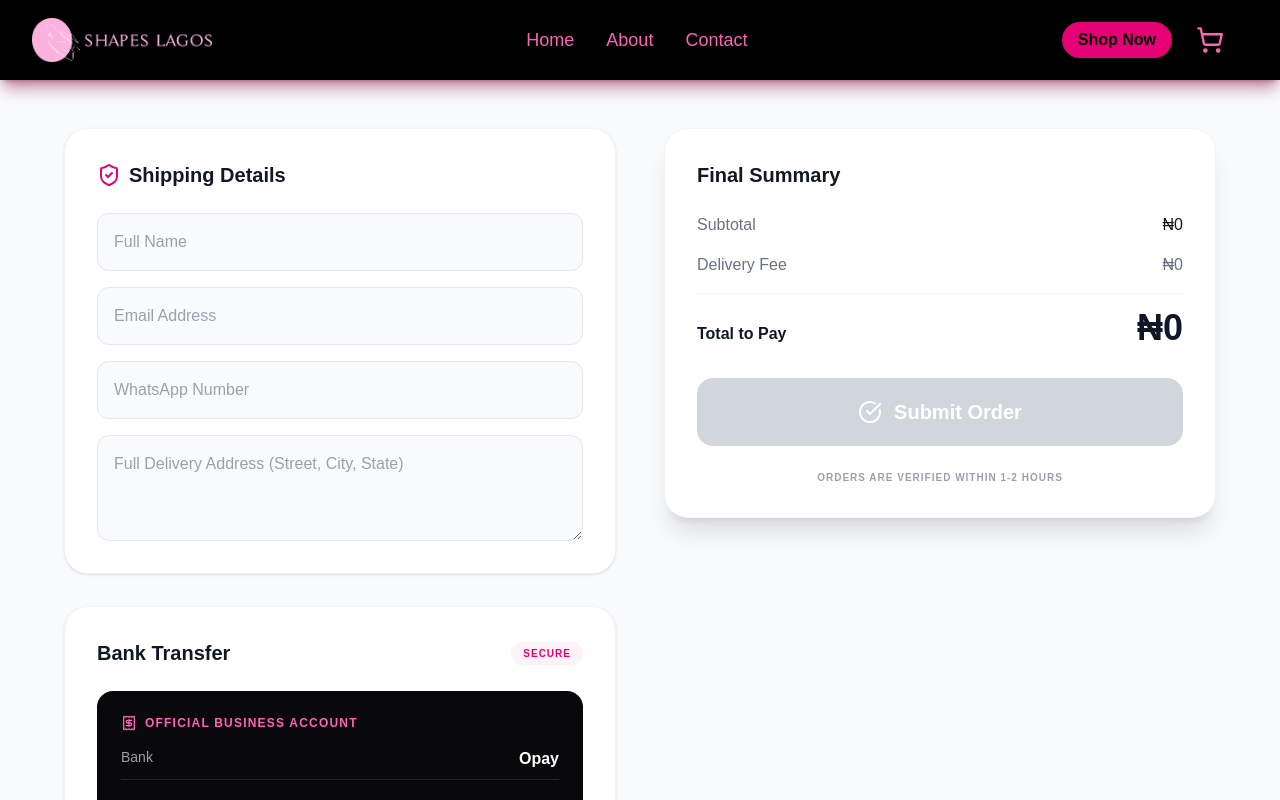
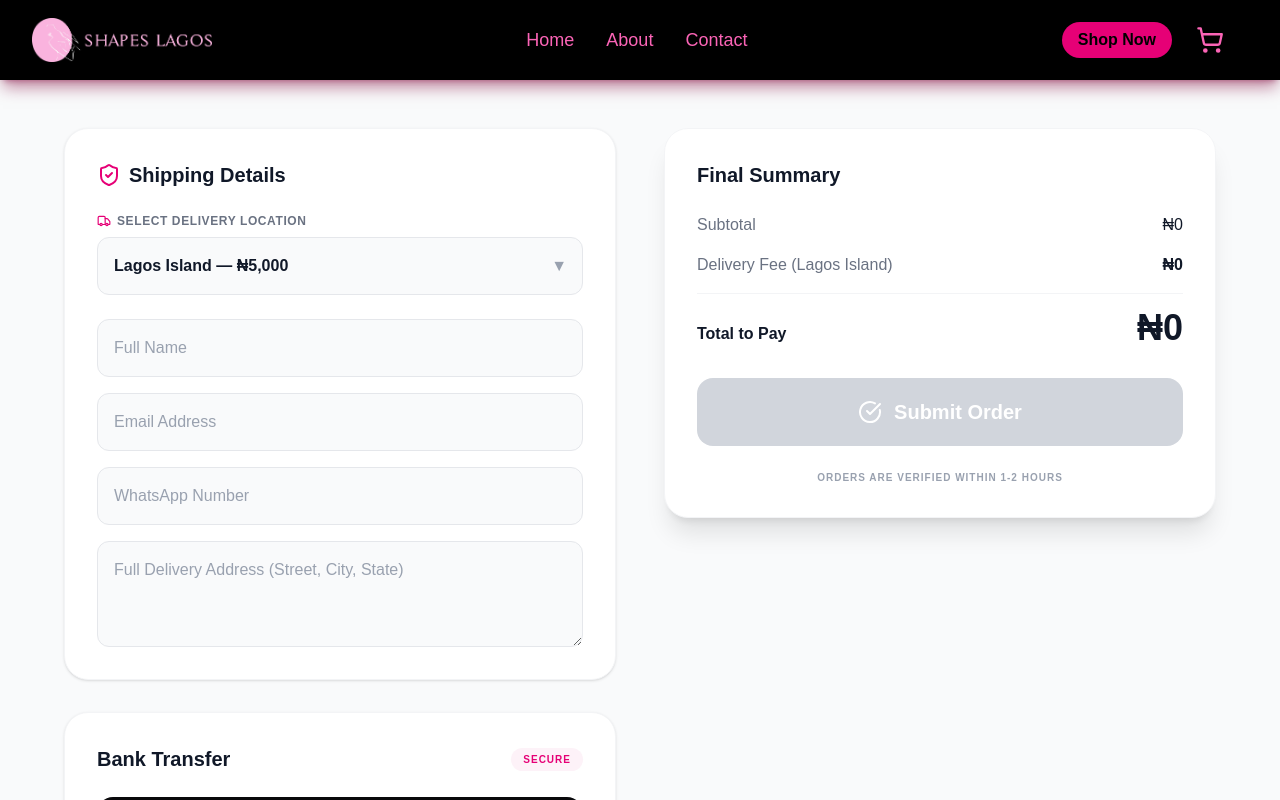
Before and after one commit to Jejovanni/shapes-online, a Next.js app: page /checkout in a window 1280 px wide. Shown: the top 800 px of the page. Built offline with nearby package versions, Linux system fonts and the light colour scheme.

Commit message:
delivery fee change

```diff
--- a/app/(shop)/cart/page.tsx
+++ b/app/(shop)/cart/page.tsx
@@ -1,13 +1,15 @@
 "use client";
 
 import React, { useState, useEffect } from 'react';
-import { Trash2, ShoppingBag, ArrowRight, Minus, Plus } from 'lucide-react';
+import { Trash2, ShoppingBag, ArrowRight, Minus, Plus, Truck } from 'lucide-react';
 import Link from 'next/link';
 import Image from 'next/image';
 import { CartItem } from '@/types'; // Assumes you created types/index.ts
+import { DELIVERY_ZONES } from '@/lib/delivery';
 
 const CartPage = () => {
     const [cartItems, setCartItems] = useState<CartItem[]>([]);
+    const [selectedZoneId, setSelectedZoneId] = useState<string>(DELIVERY_ZONES[0].id);
     const [isHydrated, setIsHydrated] = useState(false);
 
     // --- HELPER: Currency Formatter ---
@@ -43,8 +45,19 @@ const CartPage = () => {
                 localStorage.removeItem('cart');
             }
         }
+        const savedZone = localStorage.getItem('selectedDeliveryZone');
+        if (savedZone && DELIVERY_ZONES.some(z => z.id === savedZone)) {
+            setSelectedZoneId(savedZone);
+        }
         setIsHydrated(true);
     }, []);
+
+    const handleZoneChange = (zoneId: string) => {
+        setSelectedZoneId(zoneId);
+        localStorage.setItem('selectedDeliveryZone', zoneId);
+    };
+
+    const currentZone = DELIVERY_ZONES.find(z => z.id === selectedZoneId) || DELIVERY_ZONES[0];
 
     // 2. Quantity Change logic
     const updateQuantity = (index: number, delta: number) => {
@@ -75,7 +88,7 @@ const CartPage = () => {
         return acc + (price * qty);
     }, 0);
 
-    const deliveryFee = cartItems.length > 0 ? 2500 : 0;
+    const deliveryFee = cartItems.length > 0 ? currentZone.fee : 0;
     const total = subtotal + deliveryFee;
 
     if (!isHydrated) return null;
@@ -182,9 +195,28 @@ const CartPage = () => {
                                         <span>Subtotal</span>
                                         <span>{formatNaira(subtotal)}</span>
                                     </div>
+
+                                    {/* Location Picker */}
+                                    <div className="pt-2">
+                                        <label className="text-xs font-semibold text-gray-400 uppercase tracking-wider mb-2 flex items-center gap-1.5">
+                                            <Truck size={14} className="text-pink-500" /> Delivery Location
+                                        </label>
+                                        <select
+                                            value={selectedZoneId}
+                                            onChange={(e) => handleZoneChange(e.target.value)}
+                                            className="w-full p-3 rounded-xl border border-gray-700 bg-gray-800 text-white text-sm font-medium focus:ring-2 focus:ring-pink-500 outline-none transition-all cursor-pointer"
+                                        >
+                                            {DELIVERY_ZONES.map((zone) => (
+                                                <option key={zone.id} value={zone.id}>
+                                                    {zone.label} ({formatNaira(zone.fee)})
+                                                </option>
+                                            ))}
+                                        </select>
+                                    </div>
+
                                     <div className="flex justify-between text-gray-400">
-                                        <span>Delivery Fee</span>
-                                        <span>{formatNaira(deliveryFee)}</span>
+                                        <span>Delivery Fee ({currentZone.label})</span>
+                                        <span className="text-white font-medium">{formatNaira(deliveryFee)}</span>
                                     </div>
                                     <div className="h-px bg-gray-800 my-4" />
                                     <div className="flex justify-between text-xl font-bold text-white">
--- a/app/(shop)/checkout/page.tsx
+++ b/app/(shop)/checkout/page.tsx
@@ -4,10 +4,12 @@ import React, { useState, useEffect } from 'react';
 import Image from 'next/image';
 import { useRouter } from 'next/navigation';
 import { CartItem } from '@/types'; // Using your shared types
-import { CheckCircle, Receipt, X, Camera, Loader2, ShieldCheck } from 'lucide-react';
+import { DELIVERY_ZONES } from '@/lib/delivery';
+import { CheckCircle, Receipt, X, Camera, Loader2, ShieldCheck, Truck } from 'lucide-react';
 
 export default function CheckoutPage() {
     const [cartItems, setCartItems] = useState<CartItem[]>([]);
+    const [selectedZoneId, setSelectedZoneId] = useState<string>(DELIVERY_ZONES[0].id);
     const [isHydrated, setIsHydrated] = useState(false);
     const [isProcessing, setIsProcessing] = useState(false);
     const [screenshot, setScreenshot] = useState<File | null>(null);
@@ -34,8 +36,19 @@ export default function CheckoutPage() {
                 console.error("Failed to parse cart", e);
             }
         }
+        const savedZone = localStorage.getItem('selectedDeliveryZone');
+        if (savedZone && DELIVERY_ZONES.some(z => z.id === savedZone)) {
+            setSelectedZoneId(savedZone);
+        }
         setIsHydrated(true);
     }, []);
+
+    const handleZoneChange = (zoneId: string) => {
+        setSelectedZoneId(zoneId);
+        localStorage.setItem('selectedDeliveryZone', zoneId);
+    };
+
+    const currentZone = DELIVERY_ZONES.find(z => z.id === selectedZoneId) || DELIVERY_ZONES[0];
 
     // 2. Robust Calculation Logic (Prevents NaN)
     const subtotal = cartItems.reduce((acc, item) => {
@@ -45,7 +58,7 @@ export default function CheckoutPage() {
     }, 0);
 
     // Only charge delivery if there are items
-    const deliveryFee = cartItems.length > 0 ? 2500 : 0;
+    const deliveryFee = cartItems.length > 0 ? currentZone.fee : 0;
     const total = subtotal + deliveryFee;
 
     // 3. File Handling
@@ -84,6 +97,8 @@ export default function CheckoutPage() {
 
         const formData = new FormData(e.currentTarget);
         formData.append('items_summary', itemsSummary);
+        formData.append('delivery_zone', currentZone.label);
+        formData.append('delivery_fee', deliveryFee.toString());
         formData.append('total', total.toString()); // Send raw number string
         formData.append('screenshot', screenshot);
 
@@ -125,6 +140,31 @@ export default function CheckoutPage() {
                             <ShieldCheck className="text-pink-600" size={24} />
                             Shipping Details
                         </h2>
+
+                        {/* Delivery Location Picker */}
+                        <div className="mb-6">
+                            <label className="block text-xs font-bold uppercase tracking-wider text-gray-500 mb-2 flex items-center gap-1.5">
+                                <Truck size={14} className="text-pink-600" />
+                                Select Delivery Location
+                            </label>
+                            <div className="relative">
+                                <select
+                                    value={selectedZoneId}
+                                    onChange={(e) => handleZoneChange(e.target.value)}
+                                    className="w-full p-4 rounded-xl border border-gray-200 bg-gray-50 text-gray-900 font-semibold text-base focus:ring-2 focus:ring-pink-500 focus:border-pink-500 focus:bg-white outline-none transition-all cursor-pointer appearance-none pr-10"
+                                >
+                                    {DELIVERY_ZONES.map((zone) => (
+                                        <option key={zone.id} value={zone.id}>
+                                            {zone.label} — {formatNaira(zone.fee)}
+                                        </option>
+                                    ))}
+                                </select>
+                                <div className="absolute right-4 top-1/2 -translate-y-1/2 pointer-events-none text-gray-400">
+                                    ▼
+                                </div>
+                            </div>
+                        </div>
+
                         <div className="grid grid-cols-1 gap-4">
                             <input
                                 required
@@ -218,8 +258,8 @@ export default function CheckoutPage() {
                                 <span className="text-gray-900">{formatNaira(subtotal)}</span>
                             </div>
                             <div className="flex justify-between text-gray-500 font-medium">
-                                <span>Delivery Fee</span>
-                                <span>{formatNaira(deliveryFee)}</span>
+                                <span>Delivery Fee ({currentZone.label})</span>
+                                <span className="text-gray-900 font-semibold">{formatNaira(deliveryFee)}</span>
                             </div>
                             <div className="pt-4 border-t border-gray-100 flex justify-between items-end">
                                 <span className="font-bold text-gray-900">Total to Pay</span>
@@ -235,8 +275,8 @@ export default function CheckoutPage() {
                             type="submit"
                             disabled={isProcessing || !screenshot}
                             className={`w-full py-5 text-white font-black rounded-2xl text-xl transition-all flex items-center justify-center gap-3 shadow-lg ${isProcessing || !screenshot
-                                    ? 'bg-gray-300 cursor-not-allowed shadow-none'
-                                    : 'bg-pink-600 hover:bg-pink-700 active:scale-95 shadow-pink-100'
+                                ? 'bg-gray-300 cursor-not-allowed shadow-none'
+                                : 'bg-pink-600 hover:bg-pink-700 active:scale-95 shadow-pink-100'
                                 }`}
                         >
                             {isProcessing ? (
--- a/app/api/checkout/route.ts
+++ b/app/api/checkout/route.ts
@@ -14,11 +14,18 @@ export async function POST(req: Request) {
         const formData = await req.formData();
 
         // Match the 'name' attributes from your checkout/page.tsx
+        const deliveryZone = (formData.get('delivery_zone') as string) || '';
+        const deliveryFee = (formData.get('delivery_fee') as string) || '';
+        const rawAddress = formData.get('address') as string;
+        const formattedAddress = deliveryZone ? `[${deliveryZone}] ${rawAddress}` : rawAddress;
+
         const guestInfo = {
             fullName: formData.get('firstName') as string, // Fixed from 'full_name'
             email: formData.get('email') as string,
             phone: formData.get('phone') as string,
-            address: formData.get('address') as string,
+            address: formattedAddress,
+            deliveryZone: deliveryZone,
+            deliveryFee: deliveryFee,
             total: formData.get('total') as string,
             items: formData.get('items_summary') as string,
         };
@@ -76,6 +83,9 @@ export async function POST(req: Request) {
                     <div style="background: #f9fafb; padding: 20px; border-radius: 12px; margin: 20px 0;">
                         <p><strong>Customer:</strong> ${guestInfo.fullName}</p>
                         <p><strong>Total:</strong> ₦${parseFloat(guestInfo.total).toLocaleString()}</p>
+                        ${guestInfo.deliveryZone ? `<p><strong>Delivery Location:</strong> ${guestInfo.deliveryZone}</p>` : ''}
+                        <p><strong>Address:</strong> ${guestInfo.address}</p>
+                        <p><strong>Phone:</strong> ${guestInfo.phone}</p>
                         <p><strong>Items:</strong> ${guestInfo.items}</p>
                     </div>
 
--- /dev/null
+++ b/lib/delivery.ts
@@ -0,0 +1,15 @@
+export interface DeliveryZone {
+    id: string;
+    label: string;
+    fee: number;
+}
+
+export const DELIVERY_ZONES: DeliveryZone[] = [
+    { id: 'lagos-island', label: 'Lagos Island', fee: 5000 },
+    { id: 'lagos-mainland', label: 'Lagos Mainland', fee: 6000 },
+    { id: 'ikorodu', label: 'Ikorodu', fee: 7000 },
+    { id: 'meiran', label: 'Meiran', fee: 8000 },
+    { id: 'alagbado', label: 'Alagbado', fee: 10000 },
+    { id: 'outside-lagos', label: 'Outside Lagos (Standard)', fee: 10000 },
+    { id: 'outside-lagos-home', label: 'Outside Lagos (Home Delivery)', fee: 18000 },
+];
```
